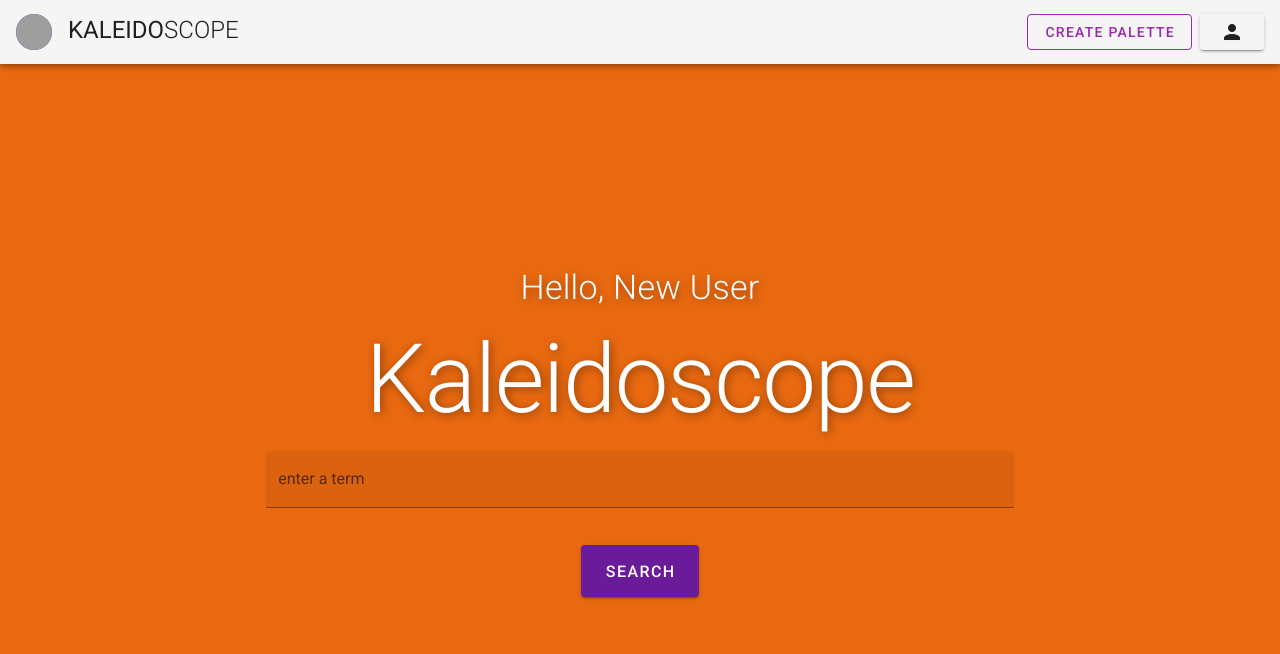
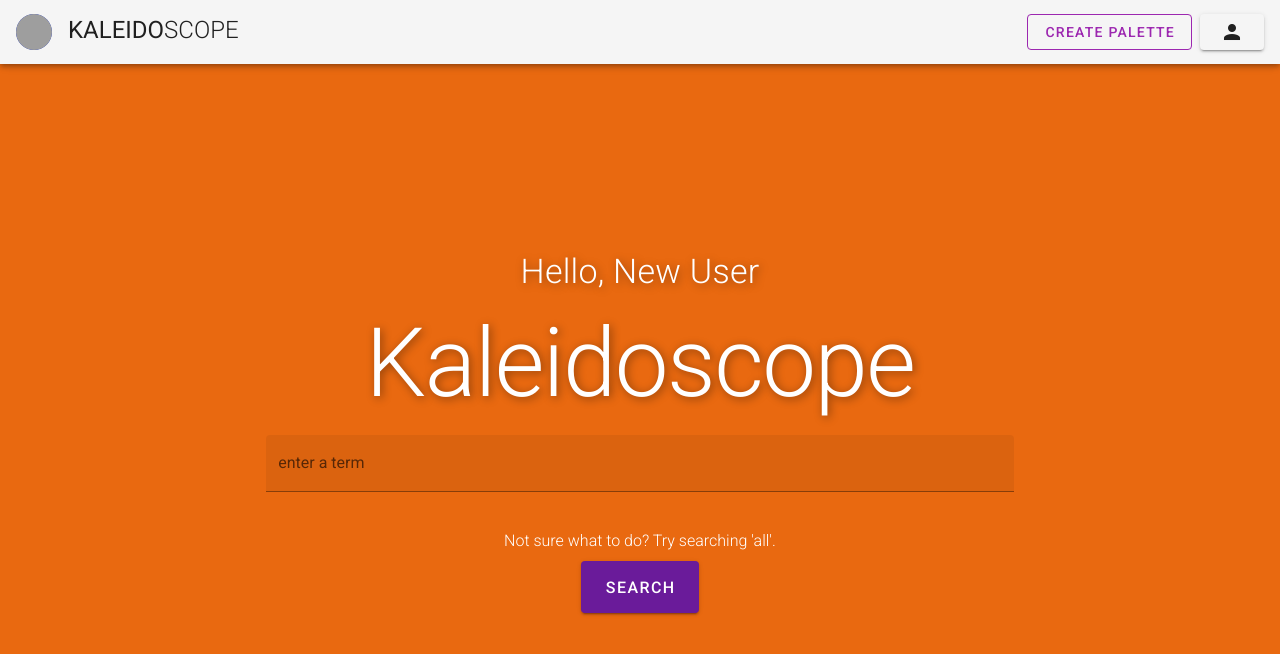
Before and after one commit to anudeike/kaleidoscope-webapp, a Vue app: page /createFromImage in a window 1280 px wide. Shown: the top 654 px of the page. Built offline with nearby package versions, Linux system fonts and the light colour scheme; grey boxes are pictures that could not be loaded; what vue-resource would draw is missing.

Commit message:
adding a bit of a tutorial

```diff
--- a/src/components/HelloWorld.vue
+++ b/src/components/HelloWorld.vue
@@ -29,6 +29,11 @@
                                 required>
 
                         </v-text-field>
+                    </v-flex>
+                    <v-flex>
+                        <span class="white--text font-weight-light">
+                            Not sure what to do? Try searching 'all'.
+                        </span>
                     </v-flex>
                     <v-flex>
                         <v-btn x-large color="purple darken-3" dark @click="submit">Search</v-btn>
```
